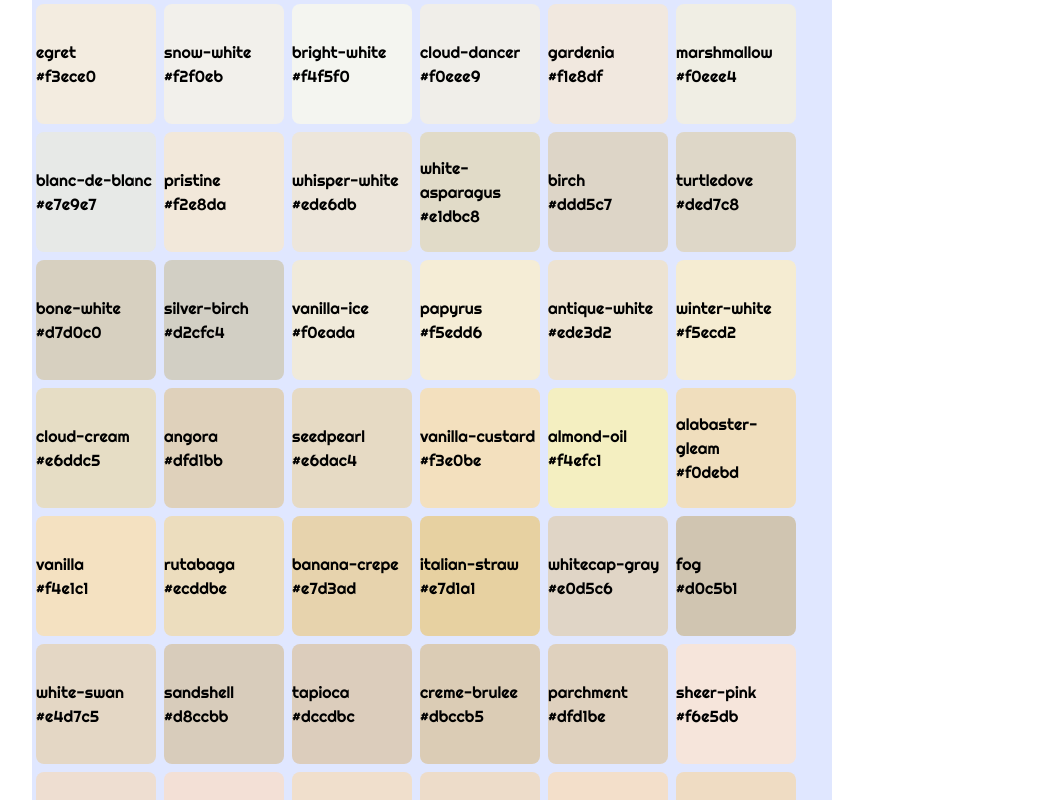
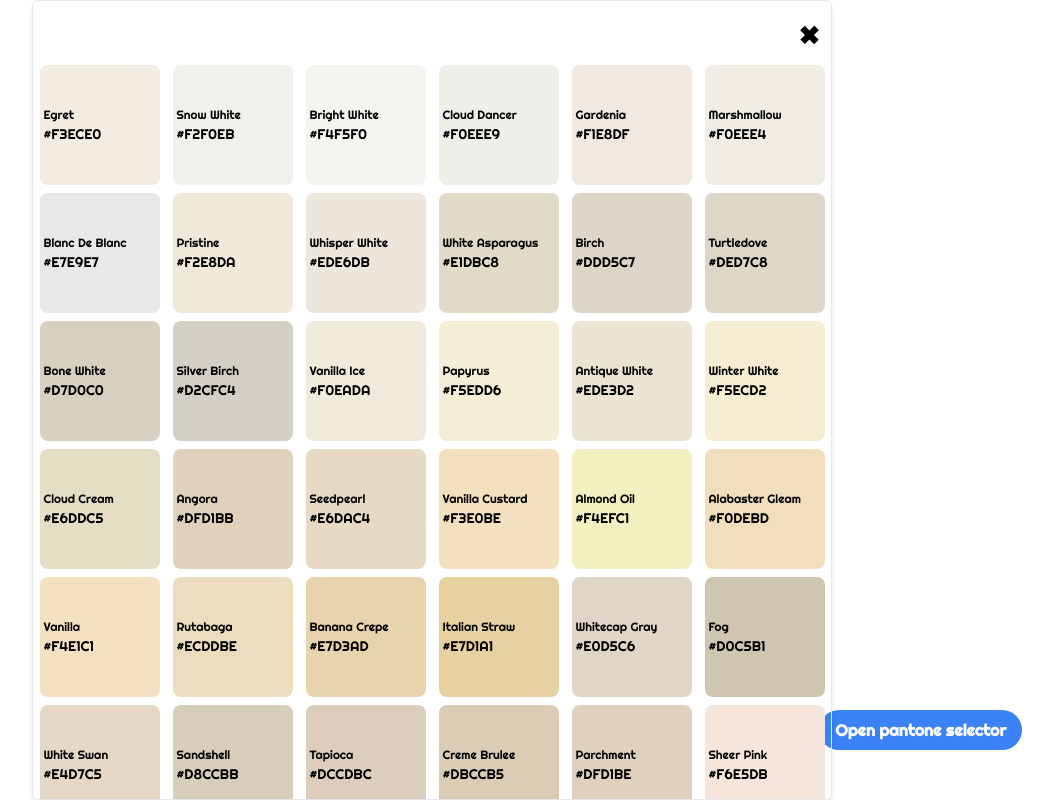
Before and after one commit to bracikaa/pantone-color-generator, a React (Create React App) app: page / in a window 1280 px wide. Both pictures are taken after a click on the button "Open pantone selector". Shown: the whole page, without its empty margins (208-1261 px from the left). Built offline with nearby package versions, Linux system fonts and the light colour scheme.

Commit message:
creating the selecting logic

```diff
--- a/src/Components/ColorSelectModal/ColorSelectModal.tsx
+++ b/src/Components/ColorSelectModal/ColorSelectModal.tsx
@@ -8,7 +8,7 @@ const ColorSelectModal: React.FC = () => {
   return (
     <>
       <button
-        className="bg-blue-500 hover:bg-blue-700 text-white font-bold py-2 px-4 rounded-full absolute top-0 left-[50%]"
+        className="bg-blue-500 hover:bg-blue-700 text-white font-bold py-2 px-4 rounded-full absolute bottom-[50px] right-[50px]"
         onClick={() => setShowModal(true)}
       >
         Open pantone selector
--- a/src/Components/ModalContent.tsx
+++ b/src/Components/ModalContent.tsx
@@ -1,33 +1,66 @@
 import { pantoneColors } from "../config/pantone-colors";
-import React from "react";
+import React, { useState } from "react";
 
 const ModalContent: React.FC<{ onClose: () => void }> = ({ onClose }) => {
   const pantoneObjectColors = pantoneColors.names.map((name, index) => ({
     colorName: name,
     value: pantoneColors.values[index],
   }));
+
+  const [colorsSelected, setColorsSelected] = useState<string[]>([]);
+  const setColor = (color: string) => {
+    const colors = [...colorsSelected];
+    const colorIndexIfExisting = colors.indexOf(color);
+
+    if (colorIndexIfExisting > -1) {
+      colors.splice(colorIndexIfExisting, 1);
+      setColorsSelected(colors);
+      return;
+    }
+
+    if (colors.length < 2) {
+      colors.push(color);
+      setColorsSelected(colors);
+    }
+  };
+
   return (
-    <div className="w-[800px] h-[800px] fixed left-[50%] top-[50%] translate-x-[-50%] translate-y-[-50%] modal flex content-center flex-col z-index-2 overflow-auto no-scrollbar">
-      <div className="flex items-center bg-indigo-100 flex-wrap">
+    <div className="w-[800px] h-[800px] fixed left-[50%] top-[50%] translate-x-[-50%] translate-y-[-50%] modal flex content-center flex-col z-index-2 overflow-auto no-scrollbar border rounded-md shadow-md">
+      <div className="header w-100 block min-h-[60px]">
+        <button
+          onClick={onClose}
+          className="close absolute top-[10px] right-[10px] text-5xl"
+        >
+          &times;
+        </button>
+      </div>
+      <div className="flex justify-around flex-wrap">
         {pantoneObjectColors.map((color) => {
           return (
             <div
-              className="pantone-color-box m-1 rounded-lg h-[120px] w-[120px] content-center cursor-pointer"
-              style={{ backgroundColor: color.value }}
+              onClick={() => setColor(color.value)}
+              className="relative pantone-color-box p-1 m-1 rounded-lg h-[120px] w-[120px] content-center cursor-pointer"
+              style={{
+                backgroundColor: color.value,
+              }}
               key={color.colorName}
             >
-              <div>{color.colorName}</div>
-              <div>{color.value}</div>
+              {colorsSelected.includes(color.value) ? (
+                <div className="w-[30px] h-[30px] top-[-6px] left-[-6px] text-center rounded-full bg-amber-300 absolute">
+                  {colorsSelected.indexOf(color.value) + 1}
+                </div>
+              ) : null}
+              <div className="text-[12px]">
+                {color.colorName
+                  .split("-")
+                  .map((word) => word.charAt(0).toUpperCase() + word.slice(1))
+                  .join(" ")}
+              </div>
+              <div className="text-[14px]">{color.value.toUpperCase()}</div>
             </div>
           );
         })}
       </div>
-      <button
-        className="bg-transparent hover:bg-blue-500 text-blue-700 font-semibold hover:text-white py-2 px-4 border border-blue-500 hover:border-transparent rounded"
-        onClick={onClose}
-      >
-        Close
-      </button>
     </div>
   );
 };
```
